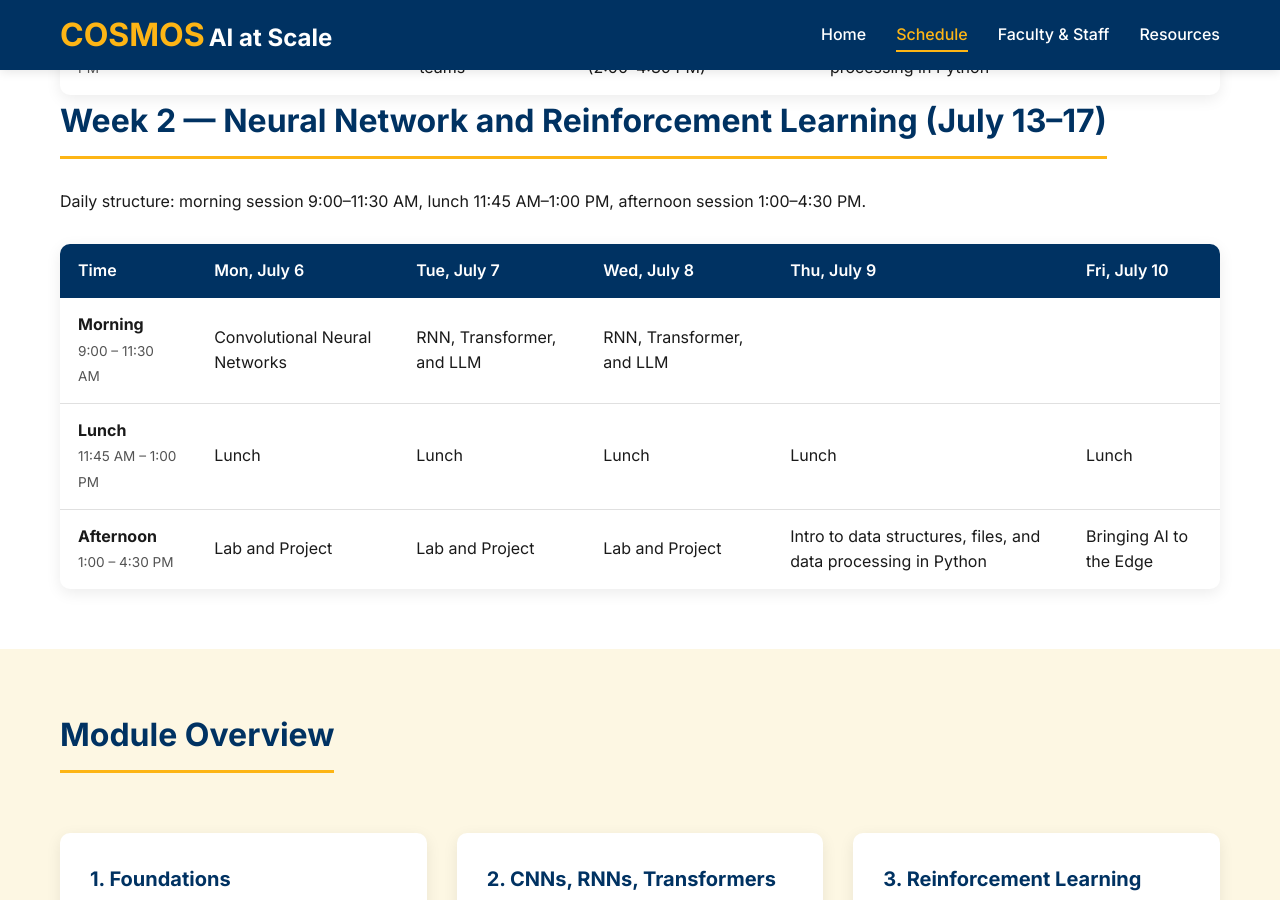
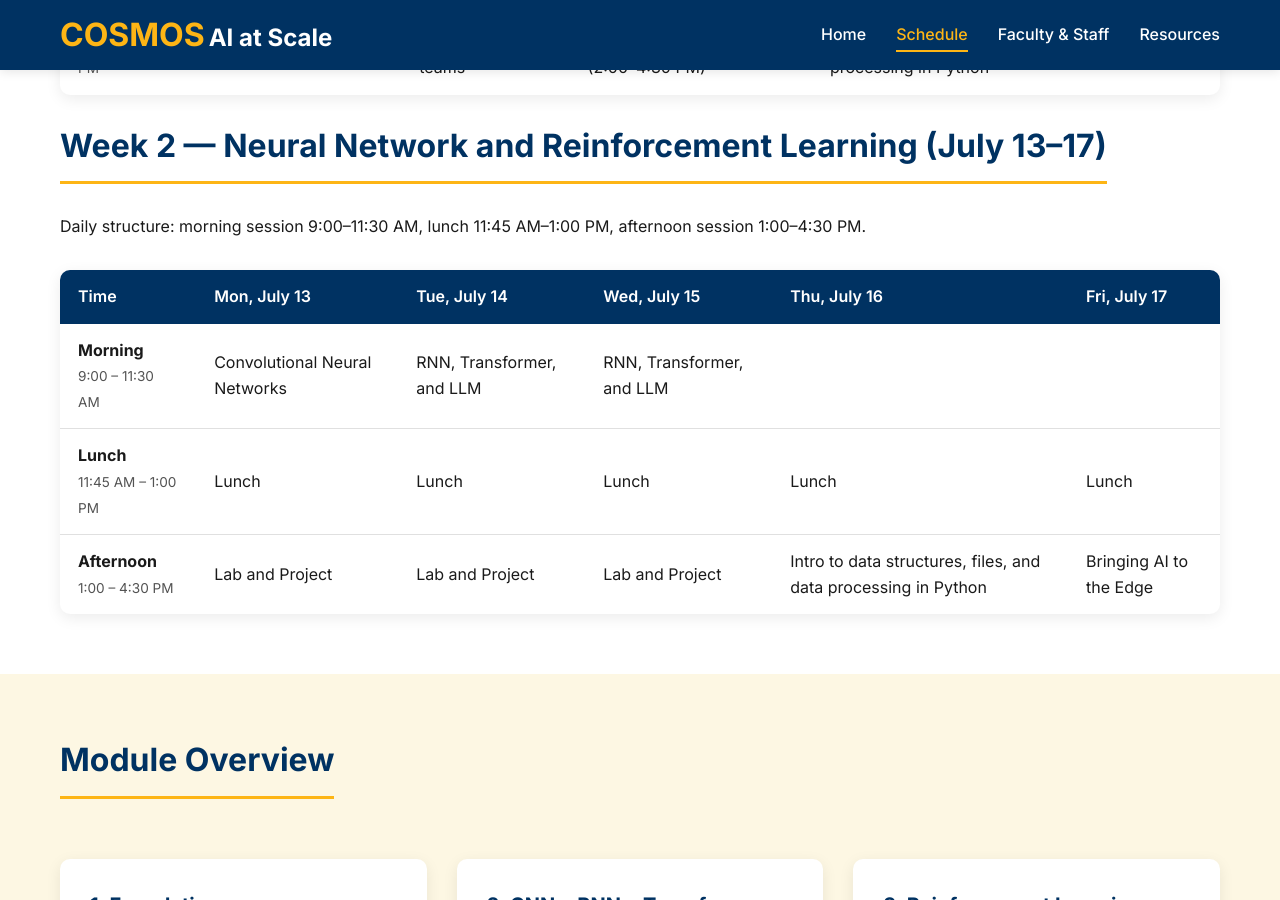
Before and after one commit to cosmos-ai-ucm/cosmos-ai-ucm.github.io, a Jekyll site: the page built from schedule.html, in a window 1280 px wide and 900 px high, scrolled down 1440 px. Built offline with Jekyll 4.4.1, drawn with Linux system fonts in a browser that asks for light colours.

Commit message:
weak 2 schedule

```diff
--- a/schedule.html
+++ b/schedule.html
@@ -98,7 +98,7 @@ permalink: /schedule
   </div>
 
 
-
+  <br>
 
   <div class="container">
     <h2 class="section-title">Week 2 &mdash; Neural Network and Reinforcement Learning (July 13&ndash;17)</h2>
@@ -107,11 +107,11 @@ permalink: /schedule
       <thead>
         <tr>
           <th>Time</th>
-          <th>Mon, July 6</th>
-          <th>Tue, July 7</th>
-          <th>Wed, July 8</th>
-          <th>Thu, July 9</th>
-          <th>Fri, July 10</th>
+          <th>Mon, July 13</th>
+          <th>Tue, July 14</th>
+          <th>Wed, July 15</th>
+          <th>Thu, July 16</th>
+          <th>Fri, July 17</th>
         </tr>
       </thead>
       <tbody>
```
